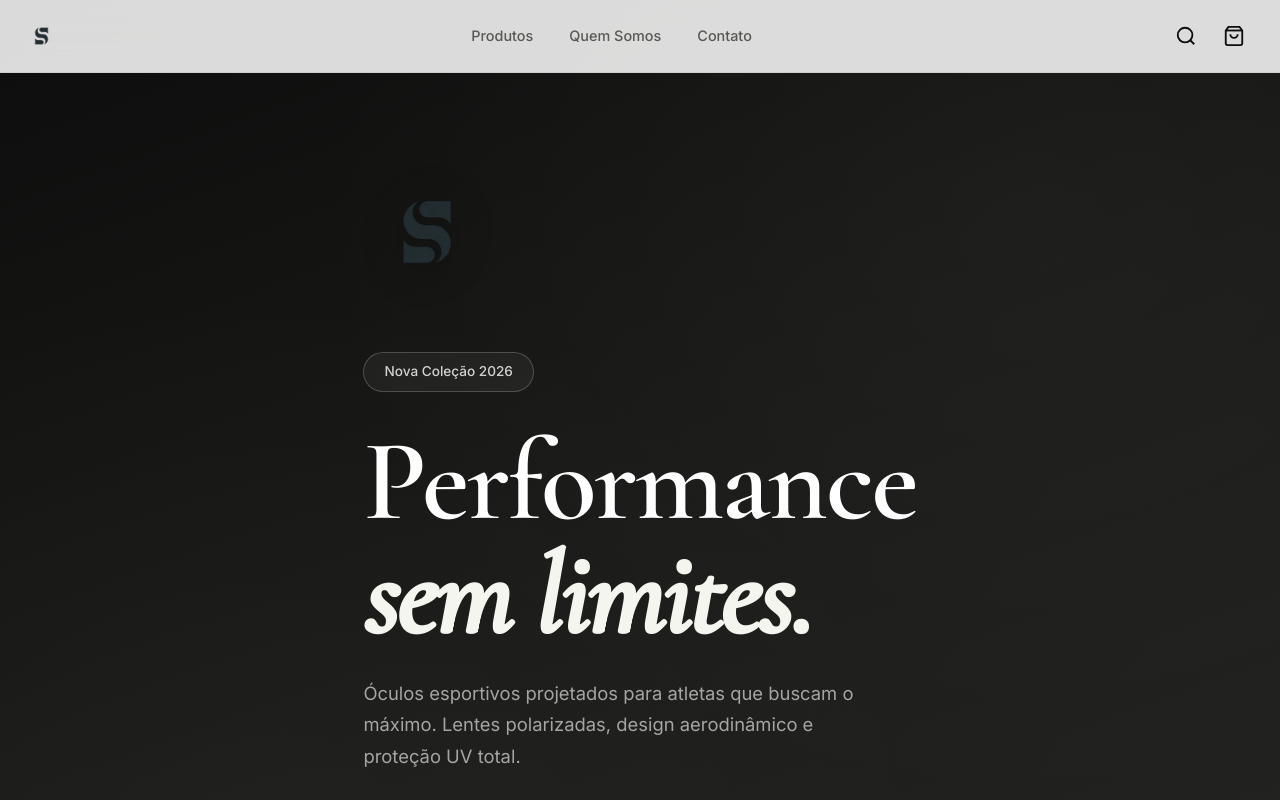
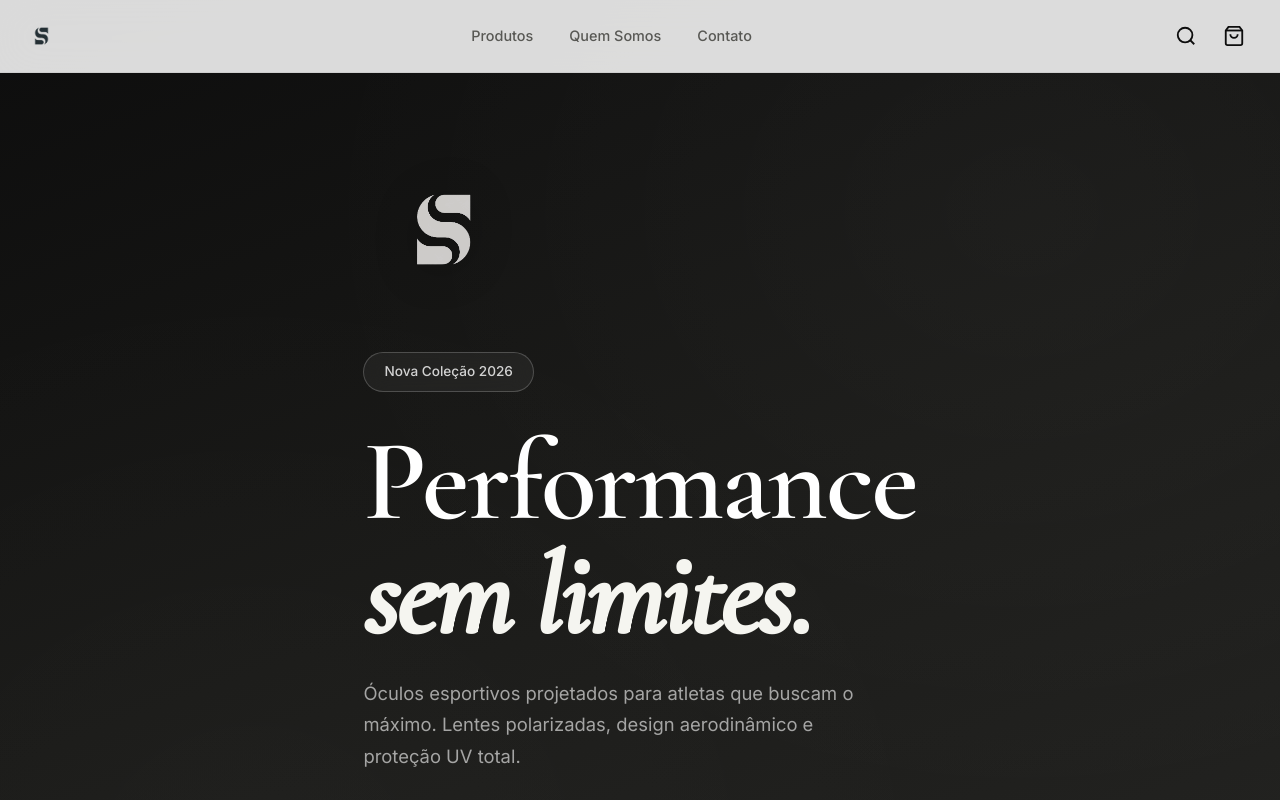
Before and after one commit to matheusosantos0112/s4nth, a website: page index.html in a window 1280 px wide. Shown: the top 800 px of the page. Drawn offline with nearby package versions, Linux system fonts and the light colour scheme.

Commit message:
Use white logo on dark backgrounds (hero + footer)

```diff
--- a/index.html
+++ b/index.html
@@ -69,7 +69,7 @@
     <section class="hero" id="hero">
         <div class="hero-bg"><div class="hero-gradient"></div></div>
         <div class="container hero-content">
-            <div class="hero-logo"><img src="img/logo.png" alt="SANTH"></div>
+            <div class="hero-logo"><img src="img/logo-branca.png" alt="SANTH"></div>
             <div class="hero-badge">Nova Coleção 2026</div>
             <h1 class="hero-title">Performance<br><span class="highlight">sem limites.</span></h1>
             <p class="hero-subtitle">Óculos esportivos projetados para atletas que buscam o máximo. Lentes polarizadas, design aerodinâmico e proteção UV total.</p>
@@ -252,7 +252,7 @@
     <footer class="footer">
         <div class="container">
             <div class="footer-grid">
-                <div class="footer-brand"><div class="footer-logo"><img src="img/logo.png" alt="SANTH"></div><p>Óculos esportivos de alta performance para quem não aceita menos que o melhor.</p></div>
+                <div class="footer-brand"><div class="footer-logo"><img src="img/logo-branca.png" alt="SANTH"></div><p>Óculos esportivos de alta performance para quem não aceita menos que o melhor.</p></div>
                 <div class="footer-links"><h4>Loja</h4><ul><li><a href="#produtos">Todos os Produtos</a></li><li><a href="#produtos">Corrida</a></li><li><a href="#produtos">Ciclismo</a></li><li><a href="#produtos">Trail</a></li></ul></div>
                 <div class="footer-links"><h4>Institucional</h4><ul><li><a href="#sobre">Quem Somos</a></li><li><a href="#">Política de Privacidade</a></li><li><a href="#">Termos de Uso</a></li><li><a href="#">Trocas e Devoluções</a></li></ul></div>
                 <div class="footer-links"><h4>Ajuda</h4><ul><li><a href="#contato">Fale Conosco</a></li><li><a href="#">FAQ</a></li><li><a href="#">Rastrear Pedido</a></li><li><a href="#">Frete e Entrega</a></li></ul></div>
```
Also changed, not shown: pages/carrinho.html (+1 -1 lines), pages/produto.html (+1 -1 lines), img/logo-branca.png (added).
